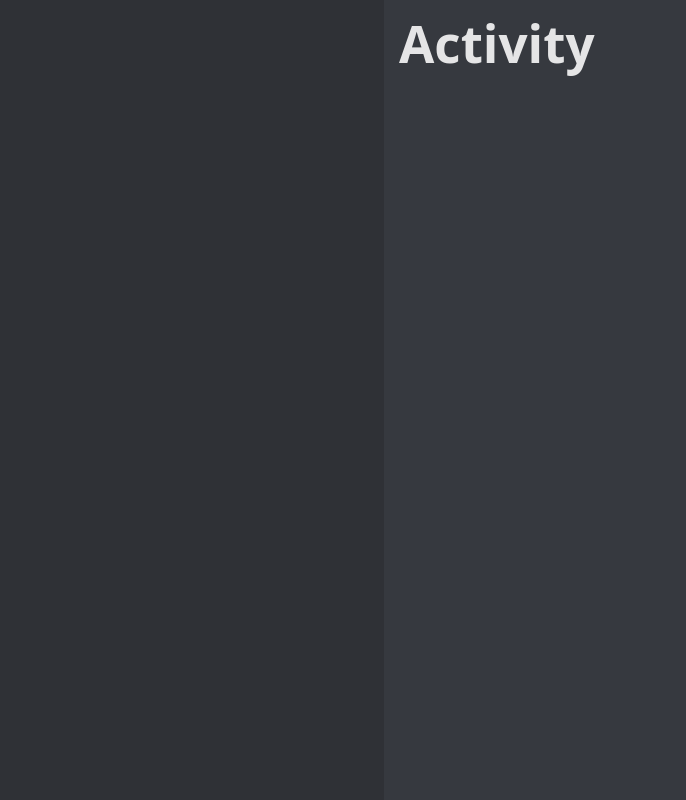
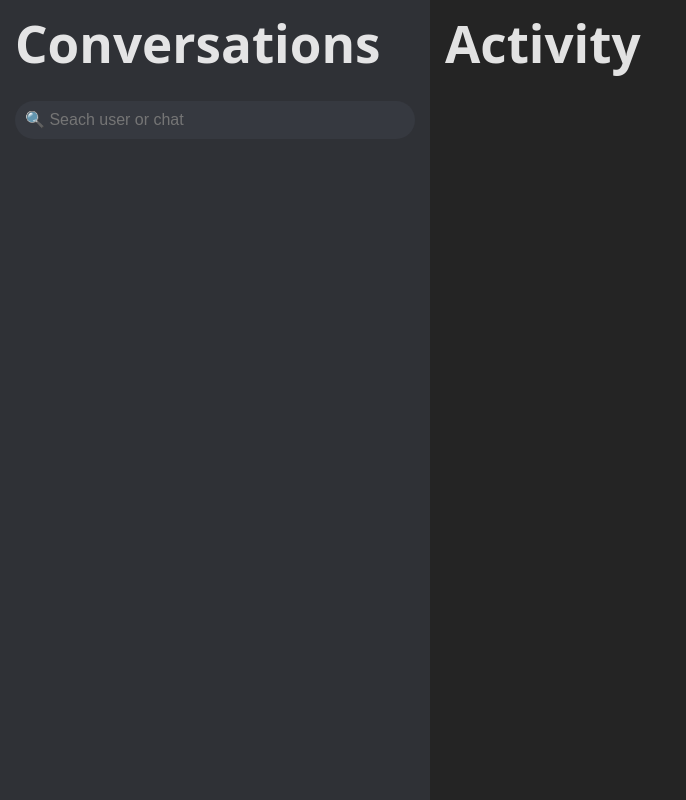
Before and after one commit to primordial-soup1278/Chatapp, a React (Vite) app in the folder frontend/my-vite-react-app/: page /home in a window 1280 px wide. Shown: the whole page, without its empty margins (0-686 px from the left). Built offline with nearby package versions, Linux system fonts and the light colour scheme.

Commit message:
update ui

```diff
--- a/frontend/my-vite-react-app/src/Login.tsx
+++ b/frontend/my-vite-react-app/src/Login.tsx
@@ -54,7 +54,7 @@ const LoginContent: React.FC<LoginContentProps> = ({
 const Login = () => {
     const usernameRef = useRef<HTMLInputElement>(null);
     const passwordRef = useRef<HTMLInputElement>(null);
-    const [registerScreen, setRegisterScreen] = useState(false);
+    const [registerScreen, setRegisterScreen] = useState<boolean>(false);
     const {isLoggedIn, setIsLoggedIn} = useAuth();
     const navigate = useNavigate();
 
@@ -85,12 +85,19 @@ const Login = () => {
 
             </div>
             <div className="login-container">
+                {registerScreen === true ? (
+                    <Register
+                        registerScreen={registerScreen}
+                        setRegisterScreen={setRegisterScreen}
+                    />
+                ) : (
                     <LoginContent
                      usernameRef={usernameRef}
                      passwordRef={passwordRef}
                      handleLogin={handleLogin}
                      setRegisterScreen={setRegisterScreen}
                      />
+                )}
             </div>
 
         </div>
--- a/frontend/my-vite-react-app/src/Register.tsx
+++ b/frontend/my-vite-react-app/src/Register.tsx
@@ -18,9 +18,35 @@ const Register: React.FC<RegisterProps> = ({registerScreen, setRegisterScreen})
         }
     }
     return (
-        <div>
-
+    <div className="register-input-container">
+        <p>Register</p>
+        <div className="input-group">
+            <label>Username</label>
+            <input
+            className = "text-input"
+            ref = {usernameRef}
+            />
         </div>
+        <div className="input-group">
+            <label>Password</label>
+            <input
+            className="text-input"
+            ref = {passwordRef}
+            />
+        </div>
+        <div className="input-group">
+            <label>confirm password</label>
+            <input
+            className="text-input"
+            ref = {passwordConfirmRef}
+            />
+        </div>
+        <div className = "login-button-container">
+            <button className="login-button" onClick={handleSubmit}>
+                Register
+            </button>
+        </div>
+    </div>
     );
 }
 
--- a/frontend/my-vite-react-app/src/Sidebar.tsx
+++ b/frontend/my-vite-react-app/src/Sidebar.tsx
@@ -1,10 +1,30 @@
-
+import { inputValue, useEffect, useState } from "react";
 import "./style/Sidebar.css";
 
 const Sidebar = () => {
+   const [inputValue, setInputValue] = useState<string>("");
+
+   const handleInputValue = (e : React.ChangeEvent<HTMLInputElement>) => {
+      setInputValue(e.target.value.trim())
+   }
+   useEffect(() => {
+      console.log(inputValue);
+   },[inputValue]);
+
    return (
       <div className="sidebar-container">
+         <div className="sidebar-title">
+            <h1>Conversations</h1>
+         </div>
 
+         <div className="sidebar-search">
+            <input
+            placeholder="&#128269; Seach user or chat"
+            value = {inputValue}
+            onChange = {handleInputValue}
+            className = "input-text"
+            />
+         </div>
       </div>
    );
 }
--- a/frontend/my-vite-react-app/src/style/Home.css
+++ b/frontend/my-vite-react-app/src/style/Home.css
@@ -1,8 +1,10 @@
 
 .home-container {
-    height: 100vh;
-    width: 100vw;
-    background-color: #36393f;
     display: flex;
     flex-direction: row;
+    width: 1100px;
+    min-width: 1100px;
+    max-width: 1100px;
+    box-sizing: border-box;
+    overflow-x: auto;
 }
--- a/frontend/my-vite-react-app/src/style/HomeContent.css
+++ b/frontend/my-vite-react-app/src/style/HomeContent.css
@@ -1,7 +1,7 @@
 
 .homeContent-container {
     height: 100vh;
-    width: 70%;
+    width: 800px;
     display: flex;
     flex-direction: column;
     padding: 15px;
--- a/frontend/my-vite-react-app/src/style/Login.css
+++ b/frontend/my-vite-react-app/src/style/Login.css
@@ -47,6 +47,21 @@
     flex-direction: column;
     align-items: center;
     height: 50%;
+    width: 50%;
+    font-size: 18px;
+    font-family: 'Roboto', sans-serif;
+    gap: 30px;
+    color: black;
+}
+.register-input-container {
+    border: 2px;
+    border-radius: 25px;
+    border-color: black;
+    border-style: solid;
+    display: flex;
+    flex-direction: column;
+    align-items: center;
+    height: 60%;
     width: 50%;
     font-size: 18px;
     font-family: 'Roboto', sans-serif;
--- a/frontend/my-vite-react-app/src/style/Sidebar.css
+++ b/frontend/my-vite-react-app/src/style/Sidebar.css
@@ -2,7 +2,26 @@
 .sidebar-container {
     background-color: #2f3136;
     height: 100vh;
-    width: 30%;
+    width: 500px;
     display: flex;
     flex-direction: column;
+    padding: 15px;
+    gap: 30px;
 }
+
+.sidebar-title {
+
+}
+
+.sidebar-search {
+}
+
+.input-text {
+    background-color: #363940;
+    color: #fff;
+    border-radius: 20px;
+    padding: 10px;
+    width: 400px;
+    font-size: 16px;
+    border: none;
+}
```
Also changed, not shown: frontend/my-vite-react-app/src/ApiRequest.tsx (deleted), frontend/my-vite-react-app/src/Requests.tsx (added). Lines whose indentation alone changed are shown as unchanged.
